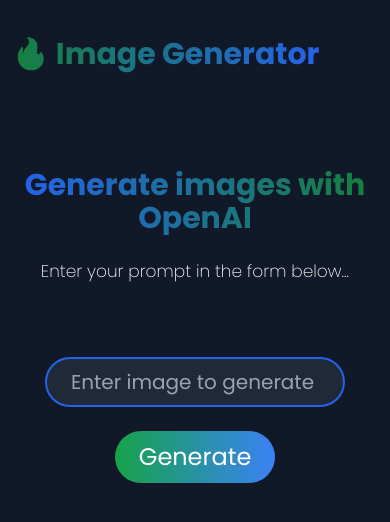
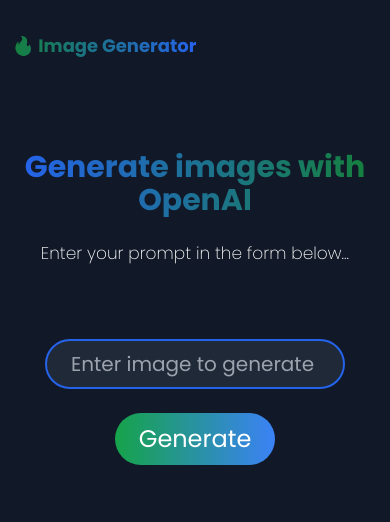
Before and after one commit to Jacobkyalo/openai-image-generator-frontend, a React (Vite) app: page / in a window 390 px wide. Shown: the top 522 px of the page. Built offline with nearby package versions, Linux system fonts and the light colour scheme.

Commit message:
updated logo size in small devices

```diff
--- a/src/components/Navigation.jsx
+++ b/src/components/Navigation.jsx
@@ -1,7 +1,7 @@
 function Navigation() {
   return (
     <header className="py-5 flex items-center sticky w-full top-0 z-10 bg-gray-900">
-      <h2 className="bg-clip-text text-transparent bg-gradient-to-r from-green-700 to-blue-600 text-[30px] font-[600]">
+      <h2 className="bg-clip-text text-transparent bg-gradient-to-r from-green-700 to-blue-600 text-[18px] sm:text-[30px] font-[600]">
         🔥 Image Generator
       </h2>
     </header>
```
